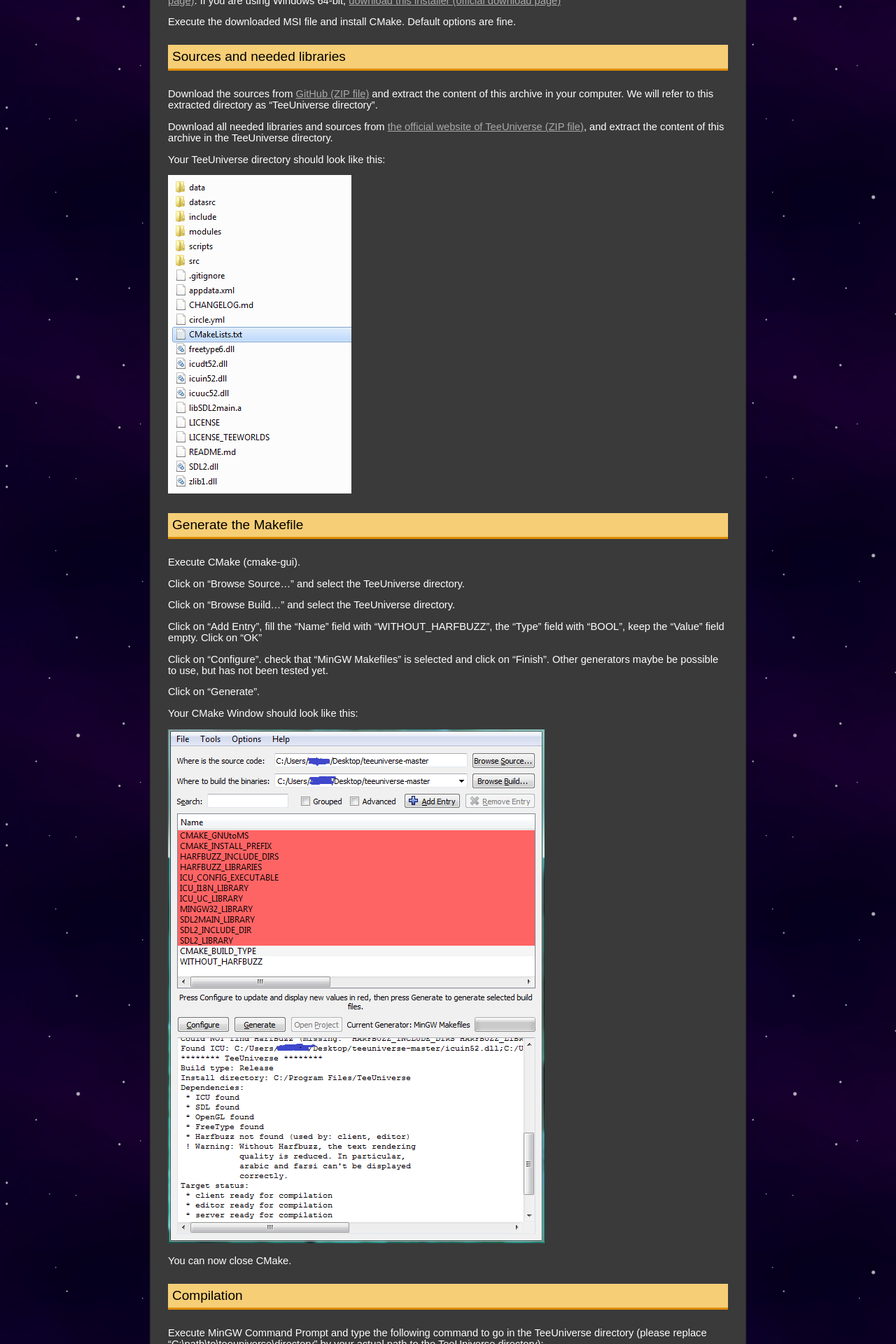
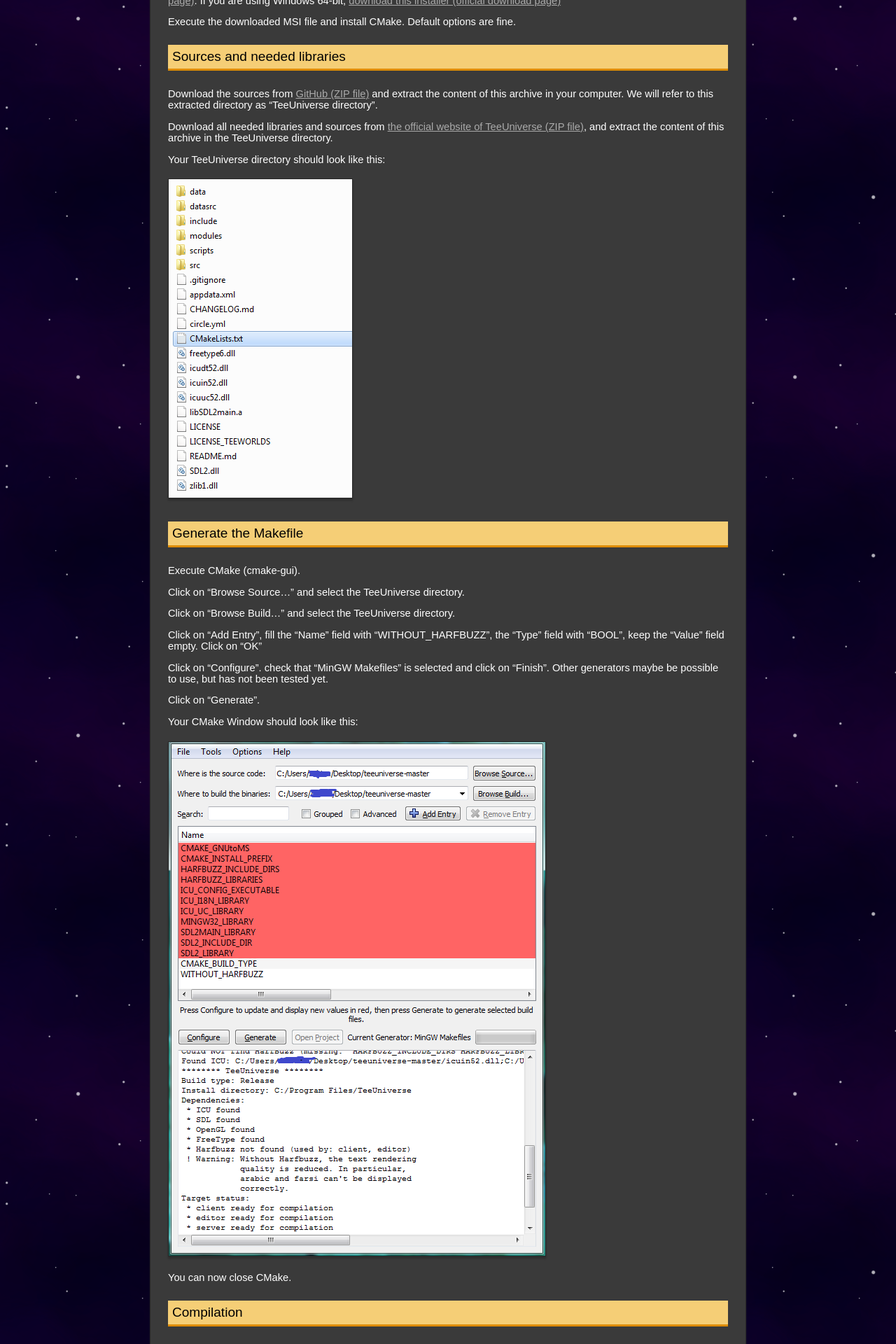
Before and after one commit to teeuniverse/teeuniverse-website, a Jekyll site: the page built from doc_compilation_windows.md, in a window 1280 px wide. Shown: the part 775-2695 px from the top of the page at 70% size. Built offline with Jekyll 4.4.1, drawn with Linux system fonts in a browser that asks for light colours.

Commit message:
Added the screenshot class to two screenshots in the site’s depth

```diff
--- a/_includes/header.html
+++ b/_includes/header.html
@@ -208,6 +208,7 @@ nav, header, footer, main
 	max-width:100%;
 	height:auto;
 	margin-top: 5px;
+	margin-bottom: 5px;
 	border: solid 1px #282828;
 	box-shadow: 0px 3px 2px rgba(40,40,40,0.65);
 }
--- a/doc_compilation_windows.md
+++ b/doc_compilation_windows.md
@@ -30,7 +30,7 @@ and extract the content of this archive in the TeeUniverse directory.
 
 Your TeeUniverse directory should look like this:
 
-![Screenshot of the TeeUniverse directory](/images/doc/compilation/win-sources.png)
+![Screenshot of the TeeUniverse directory](/images/doc/compilation/win-sources.png){:class="screenshot"}
 
 # Generate the Makefile #
 
@@ -48,7 +48,7 @@ Click on “Generate”.
 
 Your CMake Window should look like this:
 
-![Screenshot of CMake](/images/doc/compilation/win-cmake.png)
+![Screenshot of CMake](/images/doc/compilation/win-cmake.png){:class="screenshot"}
 
 You can now close CMake.
 
```
